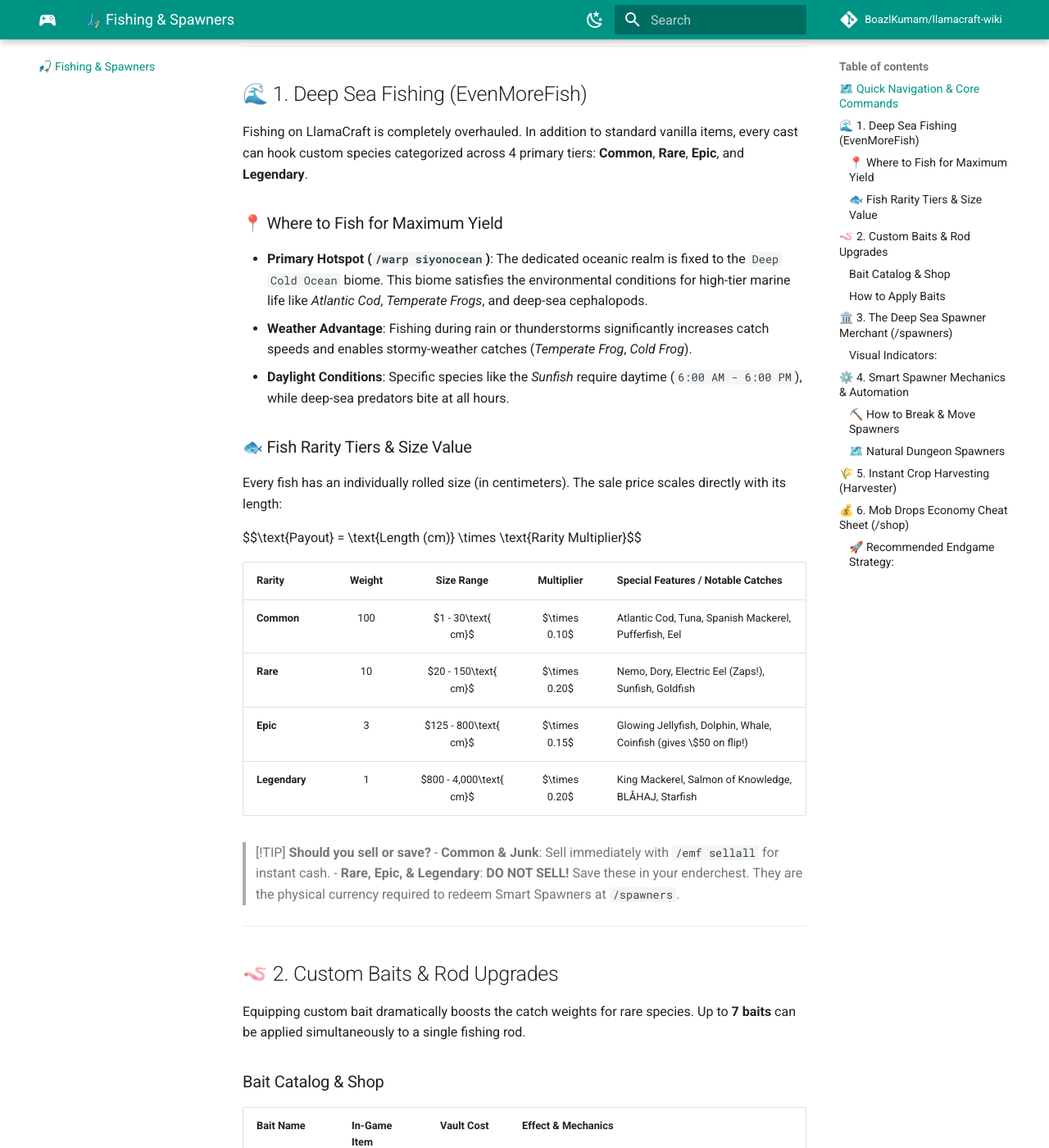
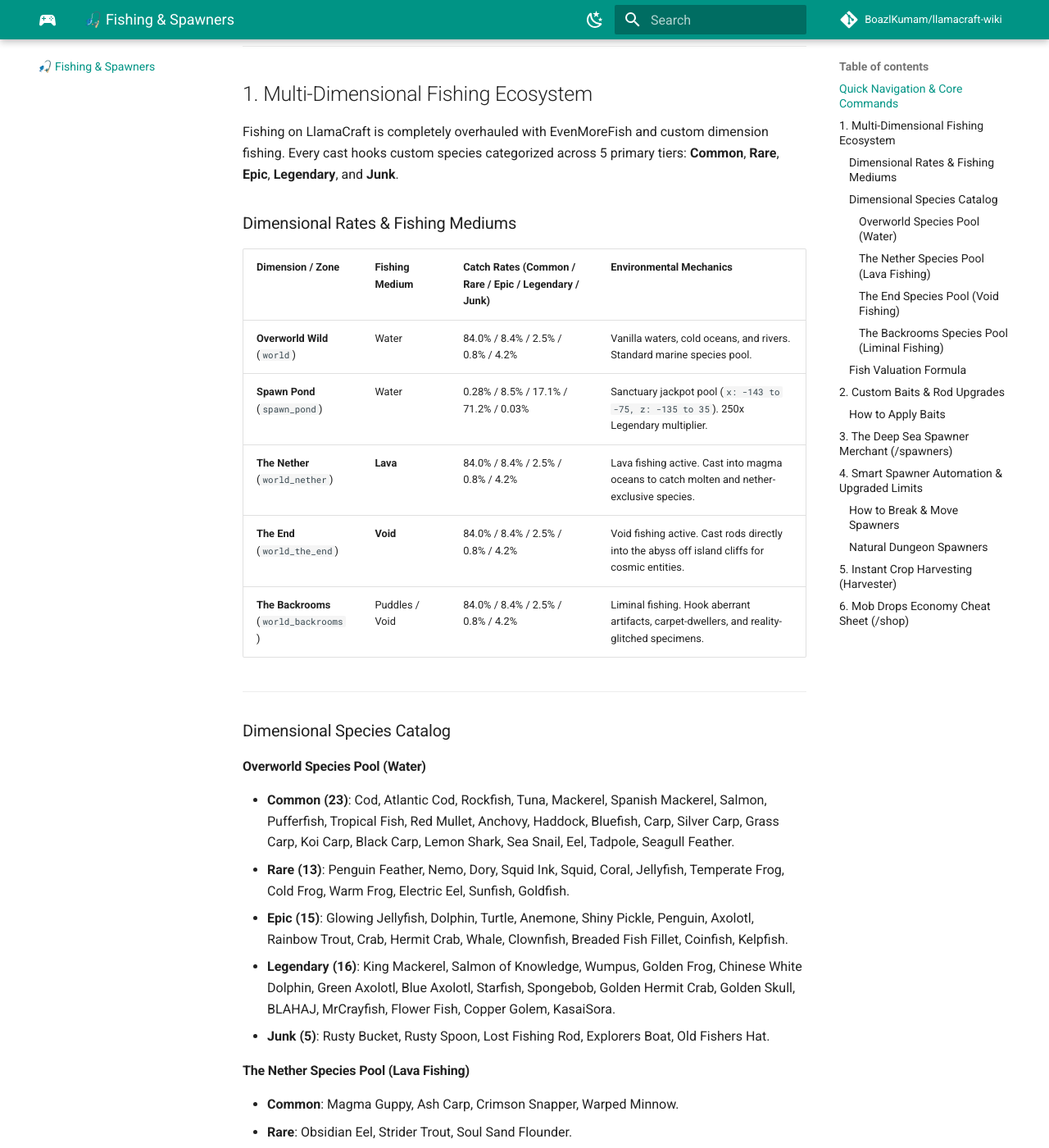
Before and after one commit to BoazlKumam/llamacraft-wiki, an MkDocs documentation site: the page built from docs/gathering-and-spawners.md, in a window 1280 px wide and 1400 px high, scrolled down 812 px. Shown: the whole window at 82% size. Built offline with MkDocs 1.6.1 and Material for MkDocs 9.7.7, drawn with Linux system fonts in a browser that asks for light colours; comment, search, counter and statistics services are not loaded; some of the changed text lies outside the part shown.

Commit message:
docs: update dimensional fishing ecosystem, species pools, and upgraded spawner mechanics

````diff
--- a/docs/gathering-and-spawners.md
+++ b/docs/gathering-and-spawners.md
@@ -18,39 +18,71 @@ Welcome to the definitive gathering guide for LlamaCraft! Whether you are an ang
 
 ---
 
-## 🌊 1. Deep Sea Fishing (EvenMoreFish)
+## 1. Multi-Dimensional Fishing Ecosystem
 
-Fishing on LlamaCraft is completely overhauled. In addition to standard vanilla items, every cast can hook custom species categorized across 4 primary tiers: **Common**, **Rare**, **Epic**, and **Legendary**.
+Fishing on LlamaCraft is completely overhauled with EvenMoreFish and custom dimension fishing. Every cast hooks custom species categorized across 5 primary tiers: **Common**, **Rare**, **Epic**, **Legendary**, and **Junk**.
 
-### 📍 Where to Fish for Maximum Yield
-* **Primary Hotspot (`/warp siyonocean`)**: The dedicated oceanic realm is fixed to the `Deep Cold Ocean` biome. This biome satisfies the environmental conditions for high-tier marine life like *Atlantic Cod*, *Temperate Frogs*, and deep-sea cephalopods.
-* **Weather Advantage**: Fishing during rain or thunderstorms significantly increases catch speeds and enables stormy-weather catches (*Temperate Frog*, *Cold Frog*).
-* **Daylight Conditions**: Specific species like the *Sunfish* require daytime (`6:00 AM - 6:00 PM`), while deep-sea predators bite at all hours.
+### Dimensional Rates & Fishing Mediums
 
-### 🐟 Fish Rarity Tiers & Size Value
-Every fish has an individually rolled size (in centimeters). The sale price scales directly with its length:
+| Dimension / Zone | Fishing Medium | Catch Rates (Common / Rare / Epic / Legendary / Junk) | Environmental Mechanics |
+| :--- | :--- | :--- | :--- |
+| **Overworld Wild** (`world`) | Water | 84.0% / 8.4% / 2.5% / 0.8% / 4.2% | Vanilla waters, cold oceans, and rivers. Standard marine species pool. |
+| **Spawn Pond** (`spawn_pond`) | Water | 0.28% / 8.5% / 17.1% / 71.2% / 0.03% | Sanctuary jackpot pool (`x: -143 to -75, z: -135 to 35`). 250x Legendary multiplier. |
+| **The Nether** (`world_nether`) | **Lava** | 84.0% / 8.4% / 2.5% / 0.8% / 4.2% | Lava fishing active. Cast into magma oceans to catch molten and nether-exclusive species. |
+| **The End** (`world_the_end`) | **Void** | 84.0% / 8.4% / 2.5% / 0.8% / 4.2% | Void fishing active. Cast rods directly into the abyss off island cliffs for cosmic entities. |
+| **The Backrooms** (`world_backrooms`) | Puddles / Void | 84.0% / 8.4% / 2.5% / 0.8% / 4.2% | Liminal fishing. Hook aberrant artifacts, carpet-dwellers, and reality-glitched specimens. |
+
+---
+
+### Dimensional Species Catalog
+
+#### Overworld Species Pool (Water)
+- **Common (23)**: Cod, Atlantic Cod, Rockfish, Tuna, Mackerel, Spanish Mackerel, Salmon, Pufferfish, Tropical Fish, Red Mullet, Anchovy, Haddock, Bluefish, Carp, Silver Carp, Grass Carp, Koi Carp, Black Carp, Lemon Shark, Sea Snail, Eel, Tadpole, Seagull Feather.
+- **Rare (13)**: Penguin Feather, Nemo, Dory, Squid Ink, Squid, Coral, Jellyfish, Temperate Frog, Cold Frog, Warm Frog, Electric Eel, Sunfish, Goldfish.
+- **Epic (15)**: Glowing Jellyfish, Dolphin, Turtle, Anemone, Shiny Pickle, Penguin, Axolotl, Rainbow Trout, Crab, Hermit Crab, Whale, Clownfish, Breaded Fish Fillet, Coinfish, Kelpfish.
+- **Legendary (16)**: King Mackerel, Salmon of Knowledge, Wumpus, Golden Frog, Chinese White Dolphin, Green Axolotl, Blue Axolotl, Starfish, Spongebob, Golden Hermit Crab, Golden Skull, BLAHAJ, MrCrayfish, Flower Fish, Copper Golem, KasaiSora.
+- **Junk (5)**: Rusty Bucket, Rusty Spoon, Lost Fishing Rod, Explorers Boat, Old Fishers Hat.
+
+#### The Nether Species Pool (Lava Fishing)
+- **Common**: Magma Guppy, Ash Carp, Crimson Snapper, Warped Minnow.
+- **Rare**: Obsidian Eel, Strider Trout, Soul Sand Flounder.
+- **Epic**: Blaze Bass, Wither Fin, Ghast Tentacle Fish.
+- **Legendary**: Netherite Carp, Hellfire Leviathan.
+- **Junk**: Charred Bone, Cracked Magma Pebble.
+
+#### The End Species Pool (Void Fishing)
+- **Common**: Chorus Perch, Void Minnow, Purpur Darter.
+- **Rare**: Shulker Crab, Ender Pearlfish, Ender Mite.
+- **Epic**: Astral Starfish, Void Ray, Chorus Dragonfish.
+- **Legendary**: Ender Leviathan, Cosmic Singularity.
+- **Junk**: End Stone Shard, Popped Chorus Husk.
+
+#### The Backrooms Species Pool (Liminal Fishing)
+- **Common**: Damp Carpetfin, Fluorescent Minnow, Almond Guppy.
+- **Rare**: Liquid Pain Eel, Level 0 Smilerfish, Static Bass.
+- **Epic**: Anomalous Ray, Sanity Drinker.
+- **Legendary**: Entity 30 Leviathan, NoClip Phantom.
+- **Junk**: Wet Yellow Wallpaper, Broken Fluorescent Light.
+
+---
+
+### Fish Valuation Formula
+Fish prices in `/emf shop` scale with rolled length:
 
 $$\text{Payout} = \text{Length (cm)} \times \text{Rarity Multiplier}$$
 
-| Rarity | Weight | Size Range | Multiplier | Special Features / Notable Catches |
+| Rarity | Weight | Size Range | Multiplier | Barter Recommendation |
 | :--- | :---: | :---: | :---: | :--- |
-| **Common** | 100 | $1 - 30\text{ cm}$ | $\times 0.10$ | Atlantic Cod, Tuna, Spanish Mackerel, Pufferfish, Eel |
-| **Rare** | 10 | $20 - 150\text{ cm}$ | $\times 0.20$ | Nemo, Dory, Electric Eel (Zaps!), Sunfish, Goldfish |
-| **Epic** | 3 | $125 - 800\text{ cm}$ | $\times 0.15$ | Glowing Jellyfish, Dolphin, Whale, Coinfish (gives \$50 on flip!) |
-| **Legendary** | 1 | $800 - 4,000\text{ cm}$ | $\times 0.20$ | King Mackerel, Salmon of Knowledge, BLÅHAJ, Starfish |
-
-> [!TIP]
-> **Should you sell or save?**
-> - **Common & Junk**: Sell immediately with `/emf sellall` for instant cash.
-> - **Rare, Epic, & Legendary**: **DO NOT SELL!** Save these in your enderchest. They are the physical currency required to redeem Smart Spawners at `/spawners`.
+| **Common** | 100 | $1 - 30\text{ cm}$ | $\times 0.10$ | Sell immediately via `/emf sellall`. |
+| **Rare** | 10 | $20 - 150\text{ cm}$ | $\times 0.20$ | Save in `/echest` for Tier 1 spawner redemptions. |
+| **Epic** | 3 | $125 - 800\text{ cm}$ | $\times 0.15$ | Save in `/echest` for Tier 2 spawner redemptions. |
+| **Legendary** | 1 | $800 - 4,000\text{ cm}$ | $\times 0.20$ | Save in `/echest` for Tier 3 and Tier 4 boss spawner redemptions. |
 
 ---
 
-## 🪱 2. Custom Baits & Rod Upgrades
+## 2. Custom Baits & Rod Upgrades
 
-Equipping custom bait dramatically boosts the catch weights for rare species. Up to **7 baits** can be applied simultaneously to a single fishing rod.
-
-### Bait Catalog & Shop
+Up to **7 baits** can be applied simultaneously to a single fishing rod.
 
 | Bait Name | In-Game Item | Vault Cost | Effect & Mechanics |
 | :--- | :--- | :--- | :--- |
@@ -59,99 +91,87 @@ Equipping custom bait dramatically boosts the catch weights for rare species. Up
 | **Fresh Water** | Custom Head | \$1,500 | Doubles ($2\times$) both **Epic** & **Legendary** fish rates. Max 64 on rod. |
 | **Epic Elixir** | Honey Bottle | \$5,000 | Pure $2\times$ multiplier for **Epic** tier fish. Max 64 on rod. |
 | **Legendary Lure** | Golden Carrot | \$15,000 | Pure $2\times$ multiplier for **Legendary** tier fish. Max 20 on rod. |
-| **Infinite Bait** | Ender Pearl | \$250,000 | Permanent $2\times$ Legendary boost that never depletes! |
+| **Infinite Bait** | Ender Pearl | \$250,000 | Permanent $2\times$ Legendary boost that never depletes. |
 
 ### How to Apply Baits
 1. Hold your fishing rod and type `/emf applybaits` (or drag and drop the bait item directly onto your fishing rod inside your inventory).
 2. Socket your desired bait into an available slot.
-3. Once equipped, bait slots appear cleanly in your rod's lore description.
+3. Once equipped, bait slots appear in your rod's lore description.
 
 ---
 
-## 🏛️ 3. The Deep Sea Spawner Merchant (`/spawners`)
+## 3. The Deep Sea Spawner Merchant (`/spawners`)
 
-Smart Spawners cannot be purchased directly with raw money. Instead, the server uses a dedicated physical barter system: exchange your custom fish directly for authentic Smart Spawners!
+Smart Spawners cannot be purchased directly with raw money. Instead, the server uses a dedicated physical barter system: exchange your custom fish directly for authentic Smart Spawners.
 
-Type `/spawners` or `/fishbarter` anywhere on the server to open the merchant interface.
+Type `/spawners` or `/fishbarter` anywhere on the server to open the merchant interface:
 
 ```
-       ✦ DEEP SEA SPAWNER BARTER MATRIX ✦
-┌───────────────────────────────────────────────────────────┐
-│ Tier 1: Common Mobs    │ Cost: 32x Rare Fish              │
-│  • Zombie Spawner       • Skeleton Spawner                │
-│  • Spider Spawner       • Cave Spider Spawner             │
-├───────────────────────────────────────────────────────────┤
-│ Tier 2: Valuable Mobs  │ Cost: 16x Epic Fish              │
-│  • Blaze Spawner        • Creeper Spawner                 │
-│  • Magma Cube Spawner   • Slime Spawner                   │
-├───────────────────────────────────────────────────────────┤
-│ Tier 3: Endgame Mobs   │ Cost: 4-6x Legendary Fish        │
-│  • Enderman Spawner (4) • Witch Spawner (4)               │
-│  • Guardian Spawner (4) • Iron Golem Spawner (6)          │
-├───────────────────────────────────────────────────────────┤
-│ Tier 4: Mythic Bosses  │ Cost: 8-10x Legendary Fish       │
-│  • Wither Skeleton (8)  • Evoker Spawner (8)              │
-│  • Warden Spawner (10)                                    │
-└───────────────────────────────────────────────────────────┘
+       DEEP SEA SPAWNER BARTER MATRIX
++-----------------------------------------------------------+
+| Tier 1: Common Mobs    | Cost: 32x Rare Fish              |
+|  - Zombie Spawner       - Skeleton Spawner                |
+|  - Spider Spawner       - Cave Spider Spawner             |
++-----------------------------------------------------------+
+| Tier 2: Valuable Mobs  | Cost: 16x Epic Fish              |
+|  - Blaze Spawner        - Creeper Spawner                 |
+|  - Magma Cube Spawner   - Slime Spawner                   |
++-----------------------------------------------------------+
+| Tier 3: Endgame Mobs   | Cost: 4-6x Legendary Fish        |
+|  - Enderman Spawner (4) - Witch Spawner (4)               |
+|  - Guardian Spawner (4) - Iron Golem Spawner (6)          |
++-----------------------------------------------------------+
+| Tier 4: Mythic Bosses  | Cost: 8-10x Legendary Fish       |
+|  - Wither Skeleton (8)  - Evoker Spawner (8)              |
+|  - Warden Spawner (10)                                    |
++-----------------------------------------------------------+
 ```
-
-### Visual Indicators:
-* **The Pouch Tracker (Slot 4)**: Shows your exact live balance of Rare, Epic, and Legendary fish in your inventory.
-* **Ready to Pull (`✔ Ready to Pull!`)**: When you have enough fish in your inventory, the spawner lore turns green and lets you claim it in one click.
-* **Insufficient Fish (`✘ Need X more`)**: Tells you exactly how many more fish of that rarity you need to catch.
 
 ---
 
-## ⚙️ 4. Smart Spawner Mechanics & Automation
+## 4. Smart Spawner Automation & Upgraded Limits
 
-Spawners on LlamaCraft feature an advanced built-in automation engine:
+Spawners on LlamaCraft feature an upgraded high-capacity automation engine:
 
-* **No Mob Clutter**: Smart Spawners can store loot and experience directly inside the spawner block! Right-click the placed spawner to open its internal storage (holds up to 45 item stacks and 10,000 XP).
-* **Massive Stacking**: Hold identical spawners and **Shift + Right-Click** a placed spawner to stack up to **10,000 spawners** into a single block!
-* **Operating Delay**: Spawners cycle every **27 seconds**, generating 1 to 3 mob yields per spawner in the stack.
-* **Player Proximity**: Spawners operate whenever any player is within **16 blocks**.
-* **Explosion Immunity**: Placed spawners are 100% immune to TNT and Creeper blast destruction.
-* **Hopper Collection**: Hoppers underneath Smart Spawners collect up to 5 item stacks per second.
+* **Internal Storage**: Smart Spawners hold up to **3 storage pages (135 item slots)** and up to **30,000 stored EXP**.
+* **Massive Stacking**: Hold identical spawners and **Shift + Right-Click** a placed spawner to stack up to **30,000 spawners** into a single block.
+* **Rapid Generation**: Spawners cycle every **5 seconds** (upgraded from 27s), generating 1 to 3 mob yields per cycle.
+* **Mending Support**: Spawners automatically repair items enchanted with Mending using the spawner's stored EXP reserve.
+* **Proximity Range**: Spawners activate whenever any player is within **16 blocks**.
+* **Explosion Immunity**: Placed spawners are immune to TNT and Creeper blast destruction.
+* **Hopper Automation**: Hoppers collect up to 5 item stacks per second.
 
-### ⛏️ How to Break & Move Spawners
-> [!IMPORTANT]
-> **Silk Touch Requirement**:
-> - You **MUST** use an **Iron, Golden, Diamond, or Netherite Pickaxe** enchanted with **Silk Touch I**.
-> - Breaking a spawner consumes **50 tool durability**.
-> - Spawners are sent **directly into your inventory** (they will not drop on the floor or fall into lava).
-> - **Shift + Break**: Allows you to break off up to 64 spawners from a massive stack at once!
+### How to Break & Move Spawners
+* **Silk Touch Requirement**: Use an **Iron, Golden, Diamond, or Netherite Pickaxe** enchanted with **Silk Touch I**.
+* Mining consumes 50 tool durability.
+* Spawners go directly into your inventory.
+* **Shift + Break**: Break off up to 64 spawners from a massive stack at once.
 
-### 🗺️ Natural Dungeon Spawners
-Exploring caves and dungeons? Natural spawners found in the wild can be broken with Silk Touch! They have a **60% chance** to convert directly into a Smart Spawner item when mined.
+### Natural Dungeon Spawners
+Natural spawners found in dungeons and fortresses can be mined with Silk Touch. They have a **60% chance** to convert directly into a Smart Spawner item when broken.
 
 ---
 
-## 🌾 5. Instant Crop Harvesting (`Harvester`)
+## 5. Instant Crop Harvesting (`Harvester`)
 
-Farming crops is effortless on LlamaCraft:
+Farming crops is streamlined on LlamaCraft:
 * **One-Click Harvest**: Hold any **Hoe** and **Right-Click** fully grown wheat, carrots, potatoes, beetroot, or nether wart.
-* **Zero Durability Loss**: Using a hoe to right-click harvest does **NOT** consume hoe durability!
-* **Instant Auto-Replant**: The mature crop is harvested, drops to the ground, and seeds are automatically replanted instantly.
+* **Zero Durability Loss**: Right-click harvesting does not consume hoe durability.
+* **Instant Auto-Replant**: Mature crops drop their yield and automatically replant seeds instantly.
 
 ---
 
-## 💰 6. Mob Drops Economy Cheat Sheet (`/shop`)
+## 6. Mob Drops Economy Cheat Sheet (`/shop`)
 
-Once your spawners and farms are running, sell your excess mob loot at `/shop` for continuous income:
+Sell excess mob loot at `/shop` for continuous income (buffed by 1.5x):
 
-| Mob Drop Item | Sells For (Each) | Sells For (Full 64 Stack) | Farm Recommendation |
+| Mob Drop Item | Sells For (Each) | Sells For (Full 64 Stack) | Source Recommendation |
 | :--- | :---: | :---: | :--- |
-| **Shulker Shell** | \$500.00 | \$32,000.00 | End Dimension Farm |
-| **Wither Skeleton Skull** | \$250.00 | \$16,000.00 | Tier 4 Spawner (`/spawners`) |
-| **Zombie / Creeper Head** | \$150.00 | \$9,600.00 | Charged Creeper / Spawner Farm |
-| **Phantom Membrane** | \$50.00 | \$3,200.00 | Night Hunter |
-| **Blaze Rod** | \$30.00 | \$1,920.00 | Tier 2 Spawner (`/spawners`) |
-| **Breeze Rod / Ender Pearl**| \$20.00 | \$1,280.00 | Trial Chamber / Enderman Farm |
-| **Slime Ball** | \$5.00 | \$320.00 | Tier 2 Spawner (`/spawners`) |
-| **Rotten Flesh / Bone** | \$1.50 - \$5.00 | \$96.00 - \$320.00 | Tier 1 Spawner (`/spawners`) |
-
-### 🚀 Recommended Endgame Strategy:
-1. Warp to `/warp siyonocean` during rain with an applied **Fresh Water** or **Legendary Lure** rod.
-2. Store all **Rare**, **Epic**, and **Legendary** catches in your `/echest`.
-3. Open `/spawners` and redeem **Blaze Spawners** (16 Epic fish each) or **Wither Skeleton Spawners** (8 Legendary fish each).
-4. Stack your spawners inside your claimed base (`/claim`), place a hopper line underneath, and sell your drops automatically at `/shop`!
+| **Shulker Shell** | \$750.00 | \$48,000.00 | End Dimension Farm |
+| **Wither Skeleton Skull** | \$375.00 | \$24,000.00 | Tier 4 Spawner (`/spawners`) |
+| **Zombie / Creeper Head** | \$225.00 | \$14,400.00 | Charged Creeper / Spawner Farm |
+| **Phantom Membrane** | \$75.00 | \$4,800.00 | Night Hunter |
+| **Blaze Rod** | \$45.00 | \$2,880.00 | Tier 2 Spawner (`/spawners`) |
+| **Breeze Rod / Ender Pearl**| \$30.00 | \$1,920.00 | Trial Chamber / Enderman Farm |
+| **Slime Ball** | \$7.50 | \$480.00 | Tier 2 Spawner (`/spawners`) |
+| **Rotten Flesh / Bone** | \$2.25 - \$7.50 | \$144.00 - \$480.00 | Tier 1 Spawner (`/spawners`) |
````
Also changed, not shown: other parts of docs/gathering-and-spawners.md (+3 -3 lines).
